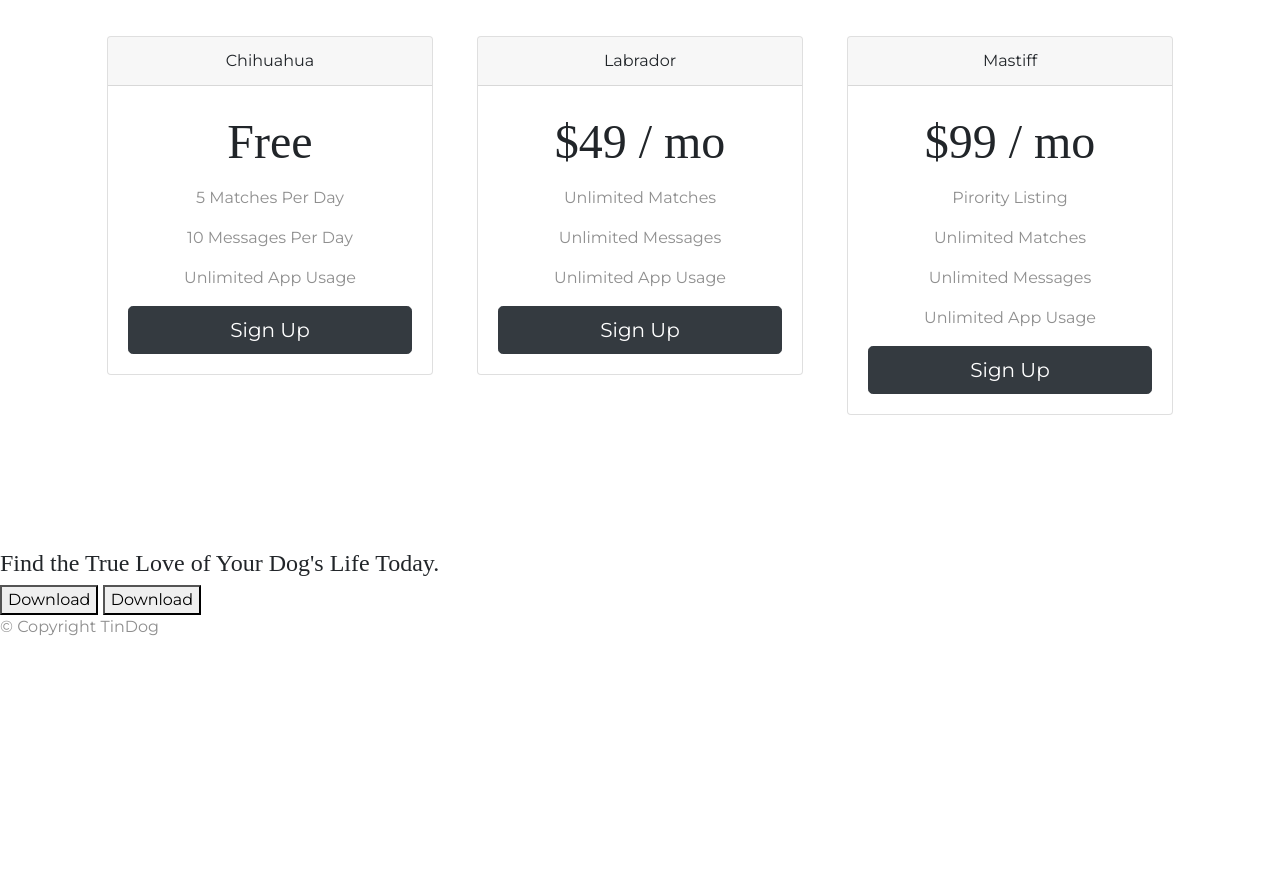
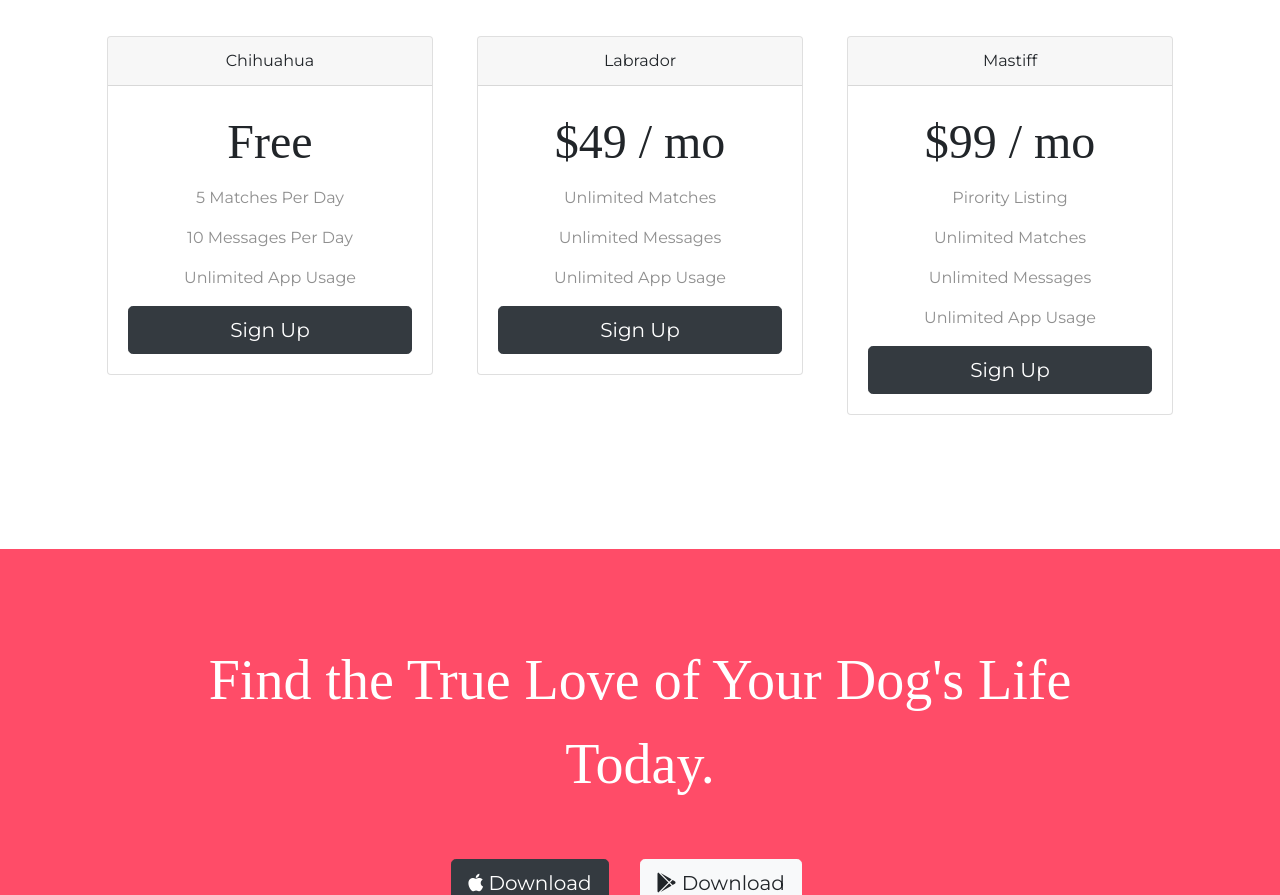
Before and after one commit to mohdshadadhossain/Web-Development, a plain HTML site: page TinDog Start Here/index.html in a window 1280 px wide. Shown: the part 1905-2800 px from the top of the page. Before the commit the page ends 2560 px from the top, so only its background shows below. Drawn offline with nearby package versions, Linux system fonts and the light colour scheme.

Commit message:
New updated

```diff
--- a/TinDog Start Here/css/styles.css
+++ b/TinDog Start Here/css/styles.css
@@ -23,6 +23,8 @@ h3 {
   padding: 0 0 4.5rem;
 
 }
+
+
 
 p {
   color: #8f8f8f;
@@ -105,8 +107,31 @@ padding: 3% 2% ;
 
 }
 
+/* Footer */
+#cta {
+background-color:#ff4c68 ;
+padding: 7% 15%;
+color: white;
+text-align: center;
+}
 
 
+
+.cta-heading {
+  font-family: "Montserrat-Black";
+  font-size: 3.5rem;
+  line-height: 1.5;
+
+}
+
+#footer {
+padding: 7% 15%;
+text-align: center;
+}
+
+.social-icon {
+  margin: 20px 10px;
+}
 
 #title {
   color: #fff;
--- a/TinDog Start Here/index.html
+++ b/TinDog Start Here/index.html
@@ -57,15 +57,15 @@
 
         <!-- Toggle -->
         <div class="collapse navbar-collapse" id="navbarTogglerDemo02">
-          <ul class="navbar-nav ms-auto">
+          <ul class="navbar-nav ml-auto">
             <li class="nav-item">
-              <a class="nav-link" href=""> Contact </a>
+              <a class="nav-link" href="#footer "> Contact </a>
             </li>
             <li class="nav-item">
-              <a class="nav-link" href=""> Pricing </a>
+              <a class="nav-link" href="#pricing "> Pricing </a>
             </li>
             <li class="nav-item">
-              <a class="nav-link" href=""> Download </a>
+              <a class="nav-link" href="#cta"> Download </a>
             </li>
           </ul>
         </div>
@@ -224,18 +224,18 @@
   <!-- Call to Action -->
 
   <section id="cta">
-
-    <h3>Find the True Love of Your Dog's Life Today.</h3>
-    <button type="button">Download</button>
-    <button type="button">Download</button>
-
+      <h3 class="cta-heading">Find the True Love of Your Dog's Life Today.</h3>
+      <button class="download-button btn btn-dark btn-lg " type="button"><i class="fab fa-apple"></i> Download</button>
+      <button class="download-button btn btn-light btn-lg " type="button"><i class="fab fa-google-play"></i> Download</button>
   </section>
 
 
   <!-- Footer -->
 
   <footer id="footer">
-
+    <i class="social-icon fab fa-facebook-f"></i>
+    <i class="social-icon fab fa-twitter"></i>
+    <i class="social-icon fab fa-instagram"></i>
     <p>© Copyright TinDog</p>
 
   </footer>
```
